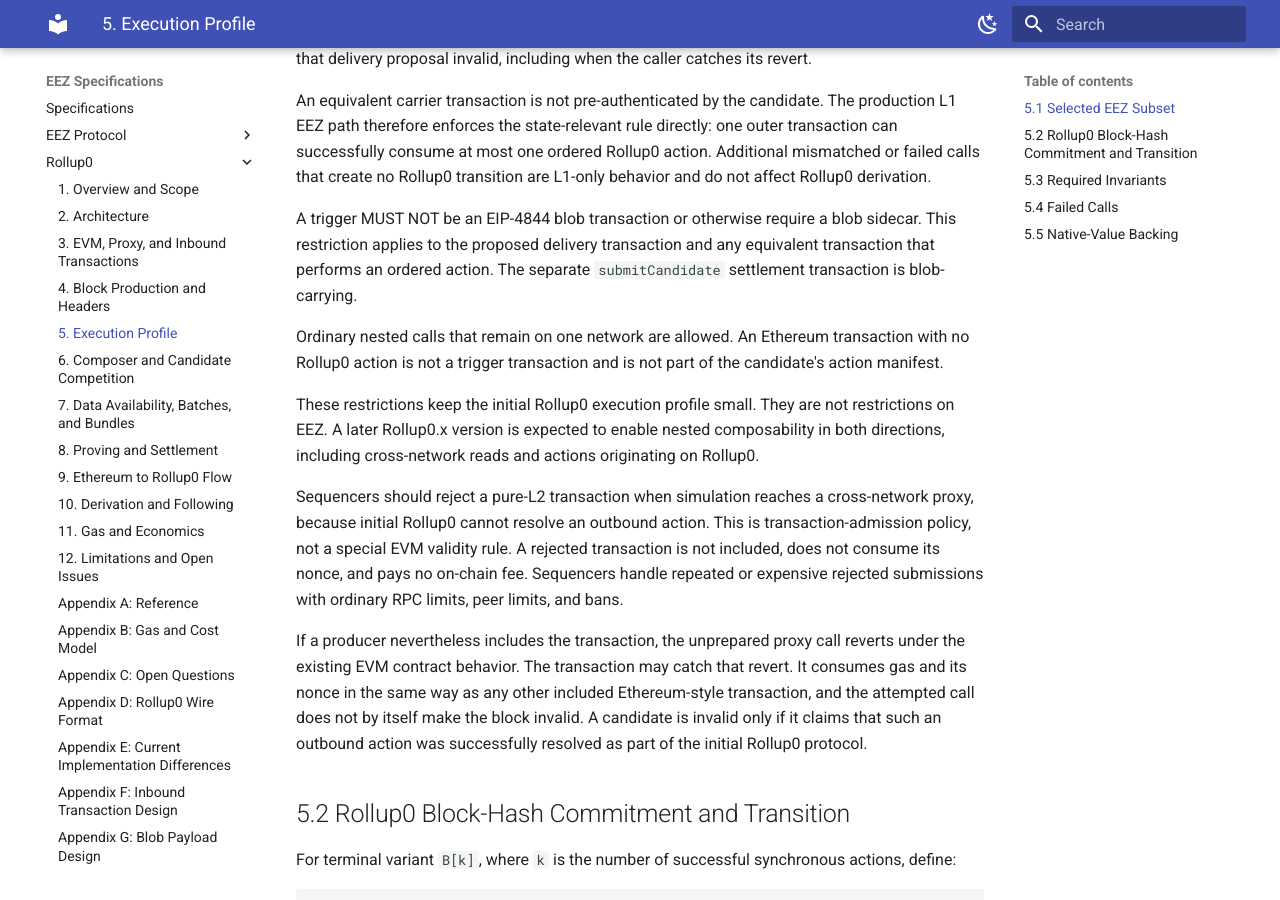
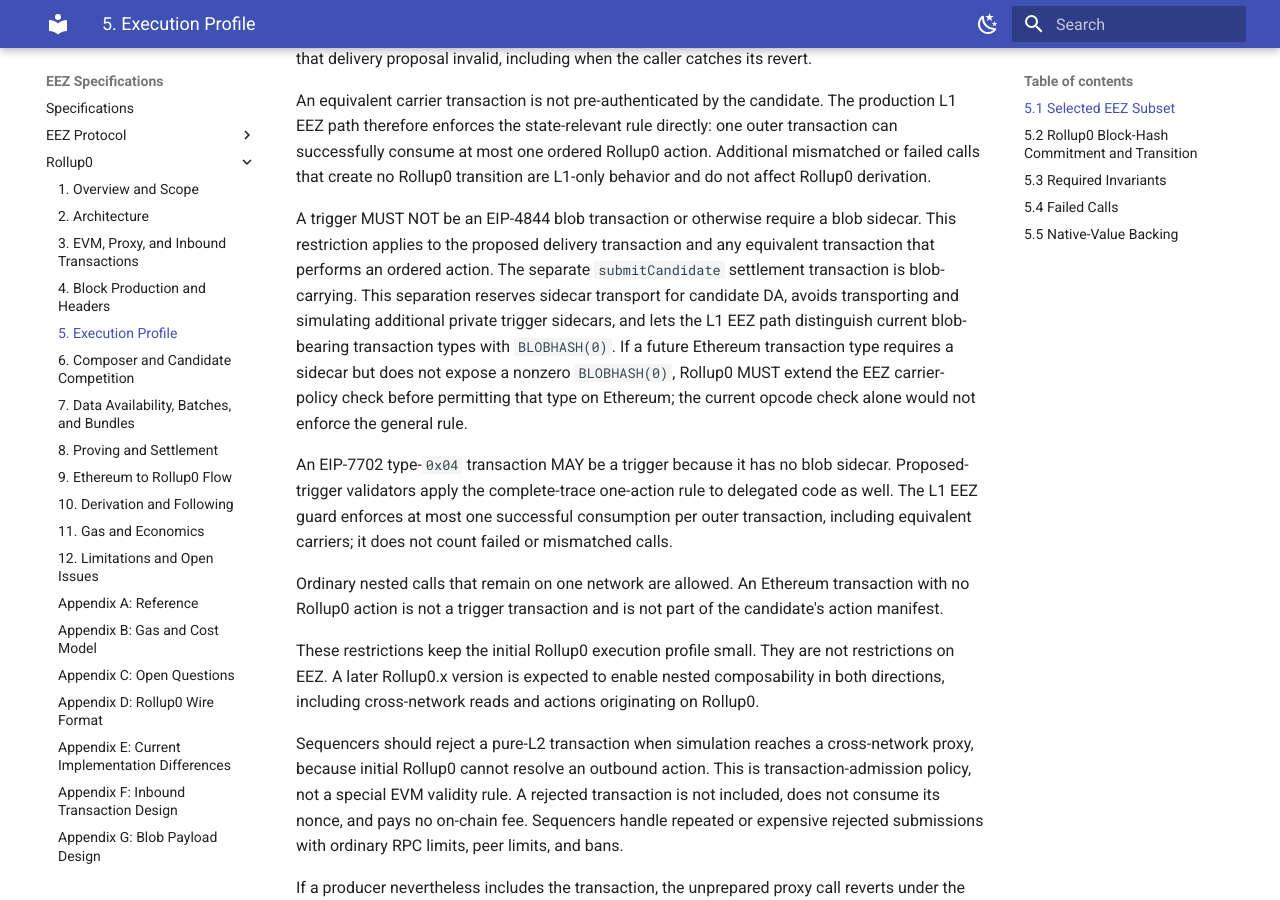
Before and after one commit to eez-association/specs-draft, an MkDocs documentation site: the page built from docs/rollup0-spec/05-execution-model.md, in a window 1280 px wide and 900 px high, scrolled down 714 px. Built offline with MkDocs 1.6.1 and Material for MkDocs 9.7.7, drawn with Linux system fonts in a browser that asks for light colours.

Commit message:
docs(rollup0): permit EIP-7702 trigger transactions

```diff
--- a/docs/rollup0-spec/05-execution-model.md
+++ b/docs/rollup0-spec/05-execution-model.md
@@ -31,6 +31,16 @@ Rollup0 transition are L1-only behavior and do not affect Rollup0 derivation.
 A trigger MUST NOT be an EIP-4844 blob transaction or otherwise require a blob sidecar. This
 restriction applies to the proposed delivery transaction and any equivalent transaction that
 performs an ordered action. The separate `submitCandidate` settlement transaction is blob-carrying.
+This separation reserves sidecar transport for candidate DA, avoids transporting and simulating
+additional private trigger sidecars, and lets the L1 EEZ path distinguish current blob-bearing
+transaction types with `BLOBHASH(0)`. If a future Ethereum transaction type requires a sidecar but
+does not expose a nonzero `BLOBHASH(0)`, Rollup0 MUST extend the EEZ carrier-policy check before
+permitting that type on Ethereum; the current opcode check alone would not enforce the general rule.
+
+An EIP-7702 type-`0x04` transaction MAY be a trigger because it has no blob sidecar. Proposed-trigger
+validators apply the complete-trace one-action rule to delegated code as well. The L1 EEZ guard
+enforces at most one successful consumption per outer transaction, including equivalent carriers;
+it does not count failed or mismatched calls.
 
 Ordinary nested calls that remain on one network are allowed. An Ethereum transaction with no
 Rollup0 action is not a trigger transaction and is not part of the candidate's action manifest.
```
Also changed, not shown: docs/rollup0-spec/03-evm-proxy-systemtx.md (+5 -0 lines), docs/rollup0-spec/A-reference.md (+1 -1 lines).
